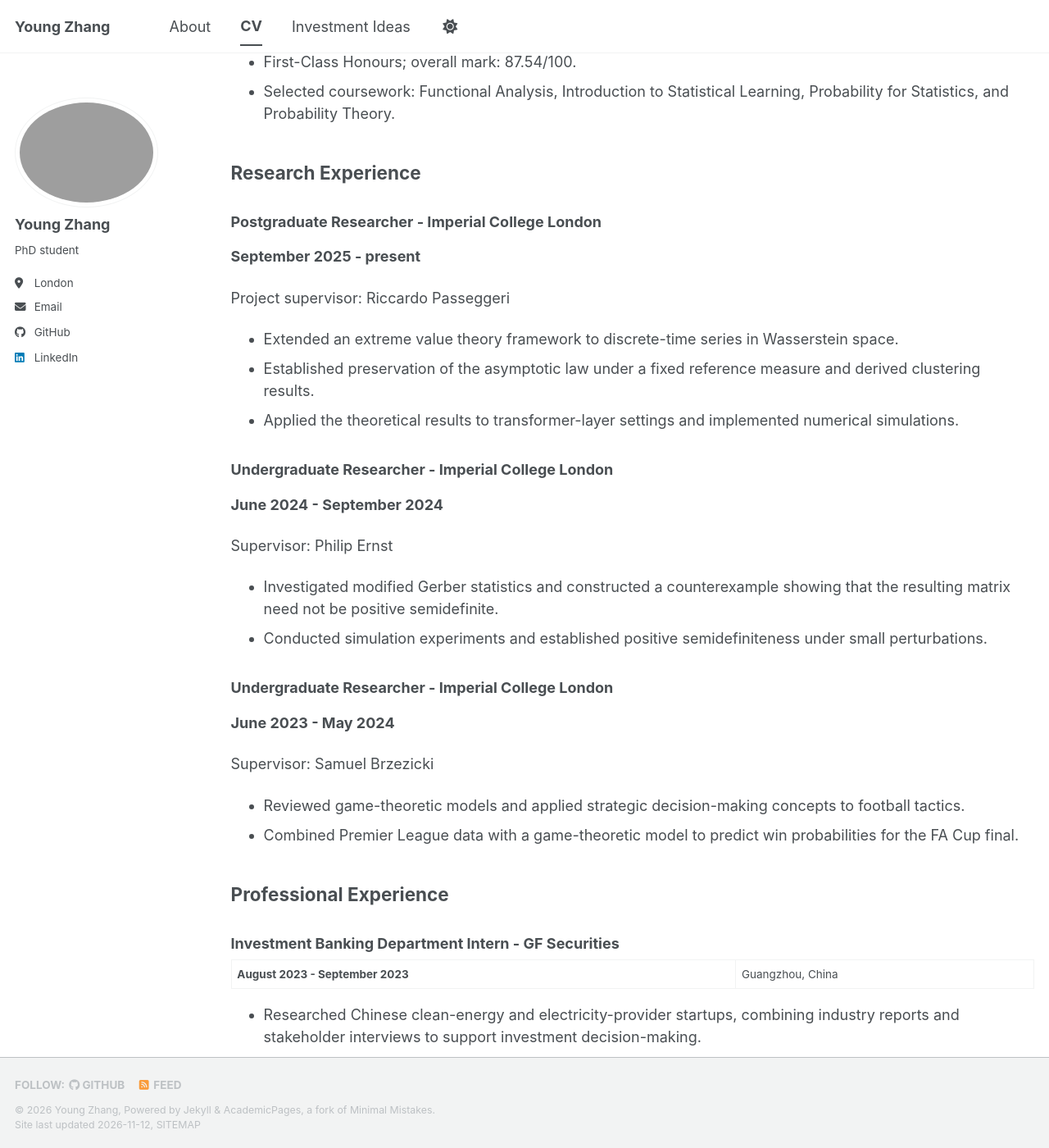
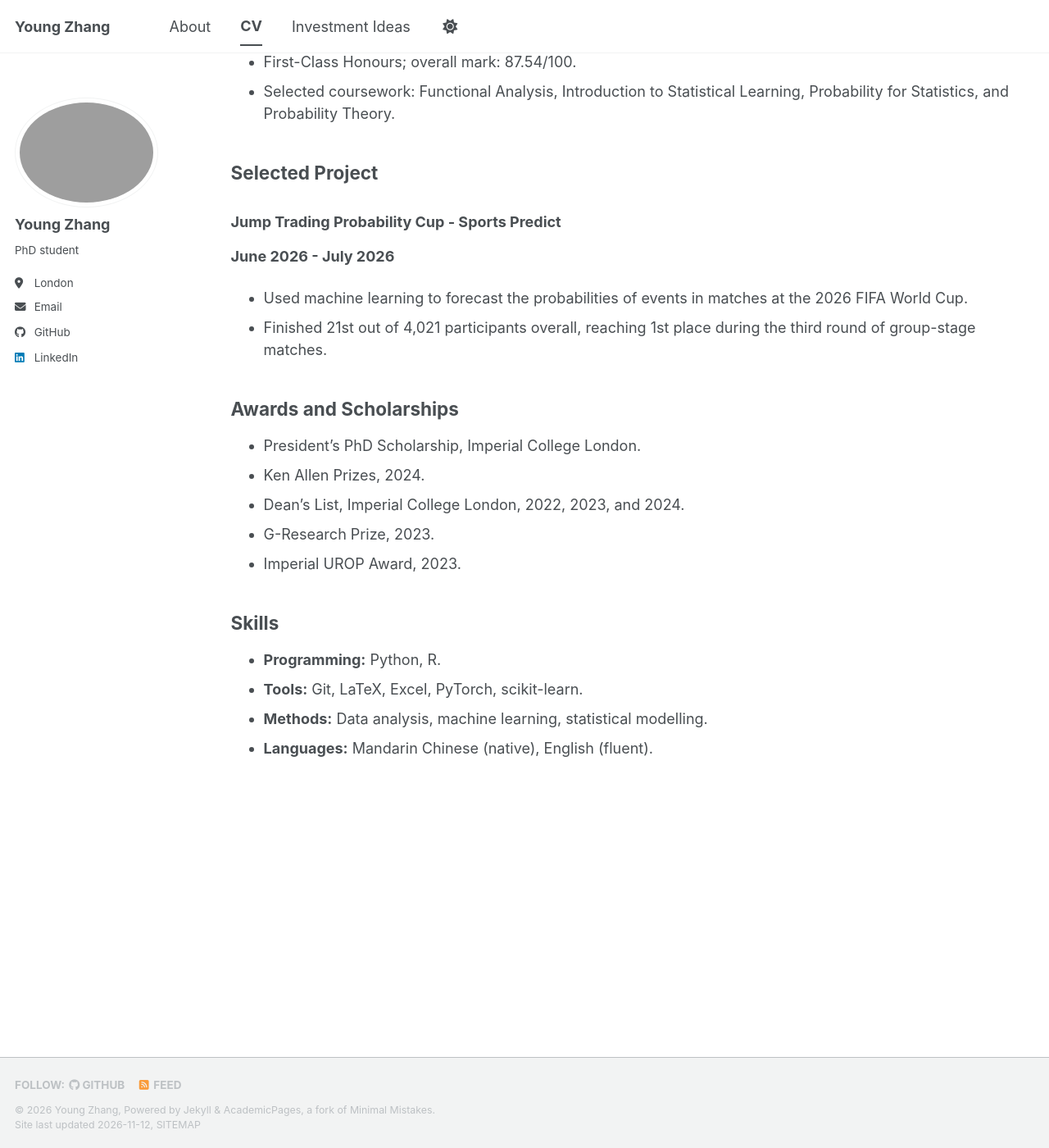
Before and after one commit to yangyang26zhang-bot/youngzhang44, a Jekyll site: the page built from _pages/cv.md, in a window 1280 px wide and 1400 px high, scrolled down 961 px. Shown: the whole window at 82% size. Built offline with Jekyll 4.4.1, drawn with Linux system fonts in a browser that asks for light colours; a script bundle is joined from its source files by our own code; a style sheet for code colours, icons or effects is not loaded.

Commit message:
Add files via upload

```diff
--- a/_pages/cv.md
+++ b/_pages/cv.md
@@ -41,44 +41,6 @@ Applied probability, extreme value theory, optimal transport, and stochastic con
 - First-Class Honours; overall mark: 87.54/100.
 - Selected coursework: Functional Analysis, Introduction to Statistical Learning, Probability for Statistics, and Probability Theory.
 
-## Research Experience
-
-### Postgraduate Researcher - Imperial College London
-
-**September 2025 - present**
-
-Project supervisor: Riccardo Passeggeri
-
-- Extended an extreme value theory framework to discrete-time series in Wasserstein space.
-- Established preservation of the asymptotic law under a fixed reference measure and derived clustering results.
-- Applied the theoretical results to transformer-layer settings and implemented numerical simulations.
-
-### Undergraduate Researcher - Imperial College London
-
-**June 2024 - September 2024**
-
-Supervisor: Philip Ernst
-
-- Investigated modified Gerber statistics and constructed a counterexample showing that the resulting matrix need not be positive semidefinite.
-- Conducted simulation experiments and established positive semidefiniteness under small perturbations.
-
-### Undergraduate Researcher - Imperial College London
-
-**June 2023 - May 2024**
-
-Supervisor: Samuel Brzezicki
-
-- Reviewed game-theoretic models and applied strategic decision-making concepts to football tactics.
-- Combined Premier League data with a game-theoretic model to predict win probabilities for the FA Cup final.
-
-## Professional Experience
-
-### Investment Banking Department Intern - GF Securities
-
-**August 2023 - September 2023** | Guangzhou, China
-
-- Researched Chinese clean-energy and electricity-provider startups, combining industry reports and stakeholder interviews to support investment decision-making.
-
 ## Selected Project
 
 ### Jump Trading Probability Cup - Sports Predict
```
